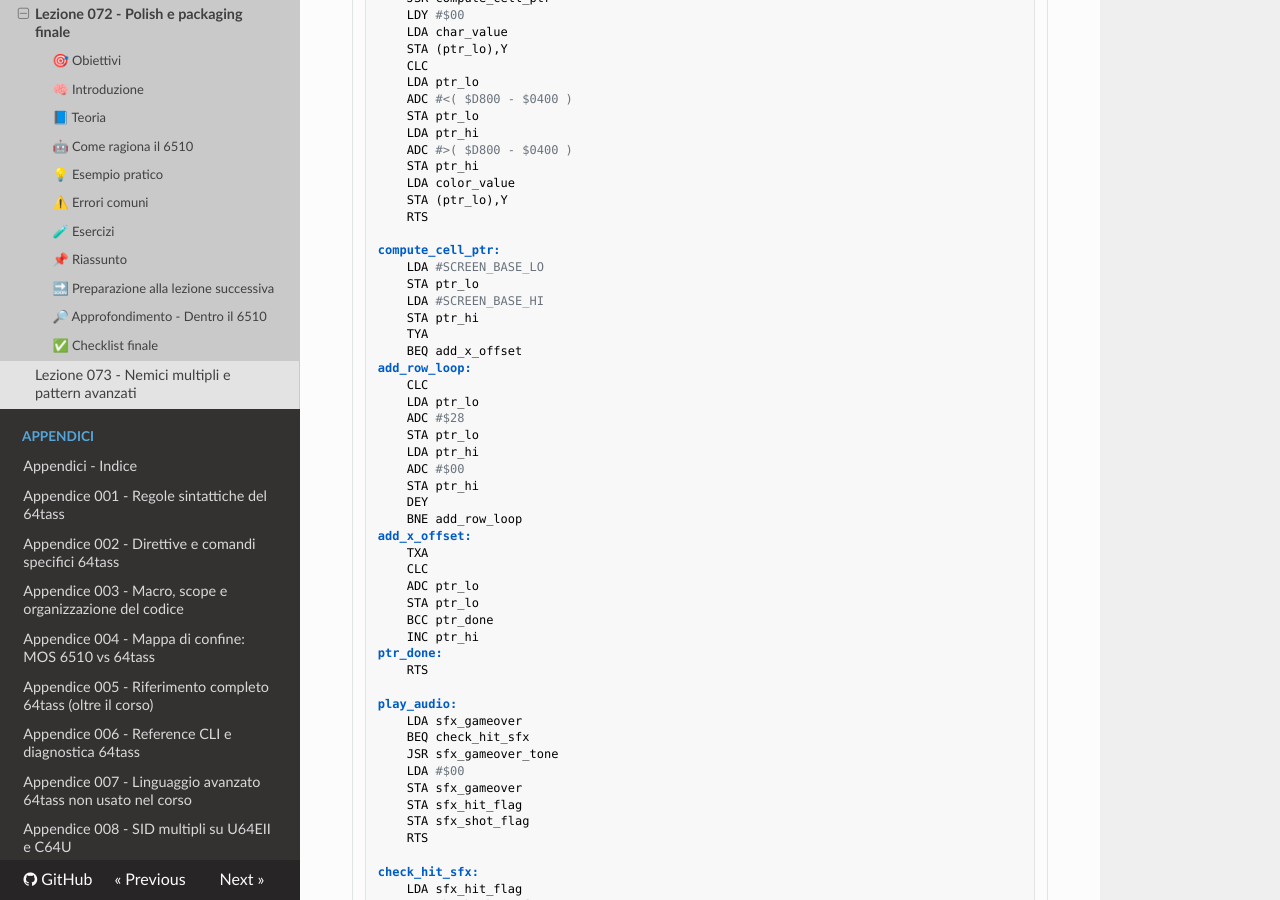
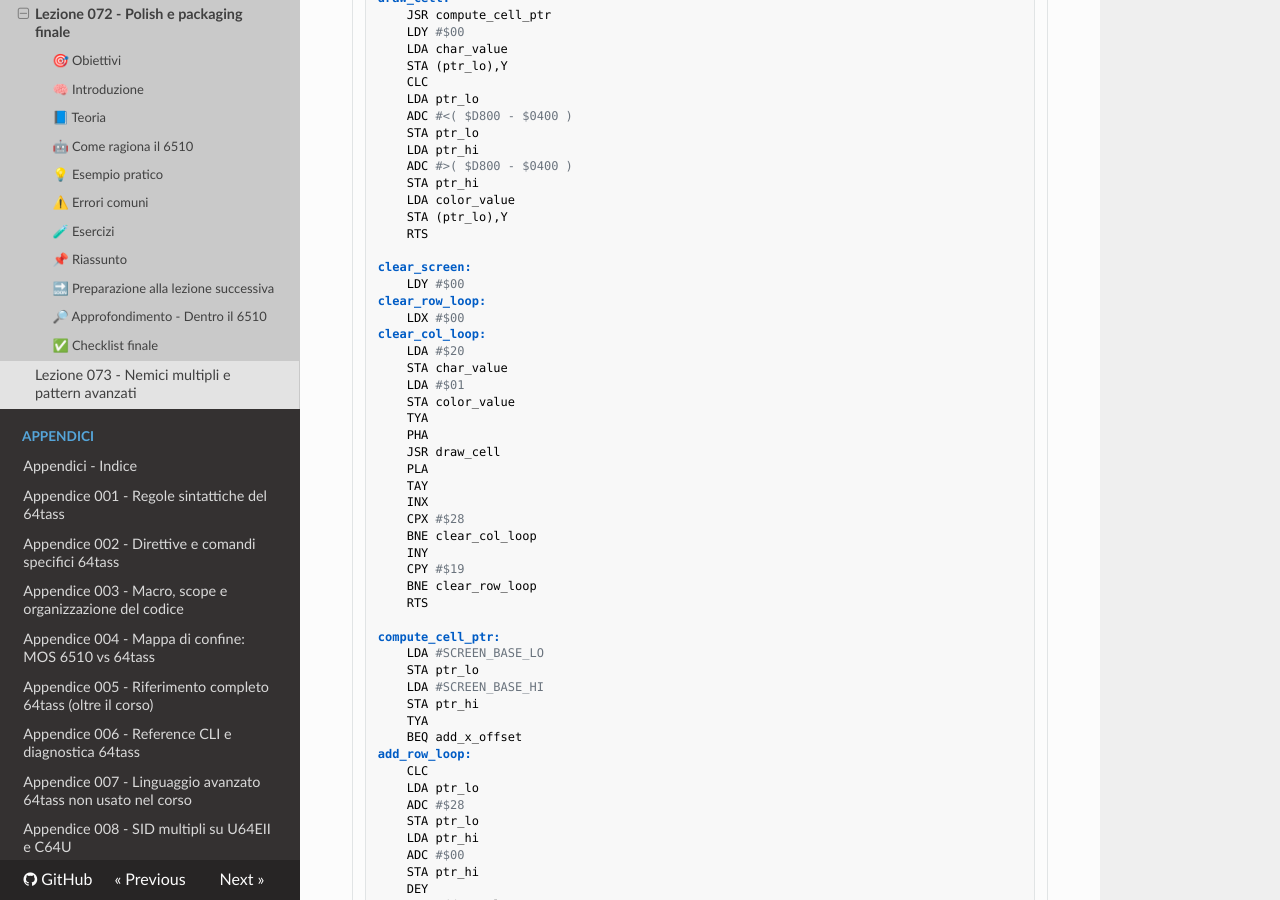
Before and after one commit to quelo1972/c64-assembly-course, an MkDocs documentation site: the page built from docs/modules/modulo-14/lessons/072-polish-e-packaging-finale.md, in a window 1280 px wide and 900 px high, scrolled down 24087 px. Built offline with MkDocs 1.6.1, drawn with Linux system fonts in a browser that asks for light colours; nearby versions of some CDN libraries; some of the changed text lies outside the part shown.

Commit message:
fix(runtime): autostart affidabile e sblocco init 072-073

```diff
--- a/docs/modules/modulo-14/lessons/072-polish-e-packaging-finale.md
+++ b/docs/modules/modulo-14/lessons/072-polish-e-packaging-finale.md
@@ -172,6 +172,7 @@
     LDA #STATE_TITLE
     STA game_state
 
+    JSR clear_screen
     JSR reset_shots
     JSR reset_enemies
     RTS
@@ -1423,6 +1424,28 @@
     STA (ptr_lo),Y
     RTS
 
+clear_screen:
+    LDY #$00
+clear_row_loop:
+    LDX #$00
+clear_col_loop:
+    LDA #$20
+    STA char_value
+    LDA #$01
+    STA color_value
+    TYA
+    PHA
+    JSR draw_cell
+    PLA
+    TAY
+    INX
+    CPX #$28
+    BNE clear_col_loop
+    INY
+    CPY #$19
+    BNE clear_row_loop
+    RTS
+
 compute_cell_ptr:
     LDA #SCREEN_BASE_LO
     STA ptr_lo
```
Also changed, not shown: docs/modules/modulo-14/lessons/073-nemici-multipli-pattern-avanzati.md (+23 -0 lines), 3 other files.
